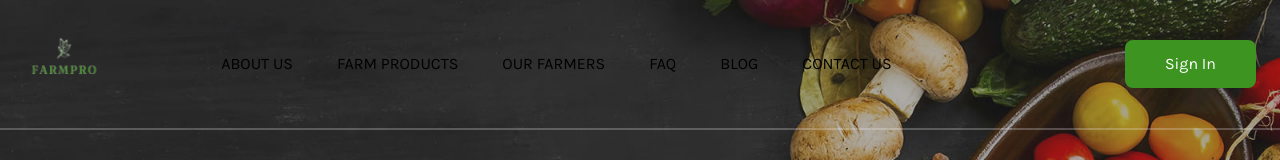
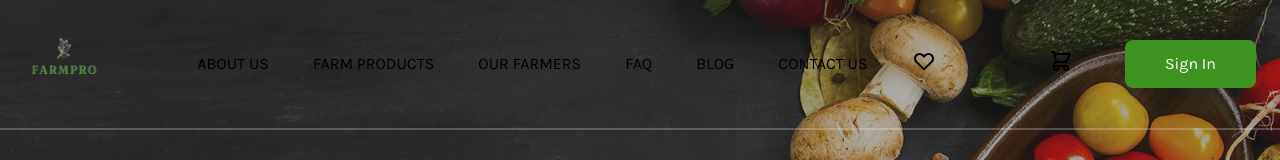
Before and after one commit to Emilsone/Farmpro-Website, a Vue app: page / in a window 1280 px wide. Shown: the top 160 px of the page. Built offline with nearby package versions, Linux system fonts and the light colour scheme.

Commit message:
add cart icon, and wish page icon

```diff
--- /dev/null
+++ b/src/components/ReturnHome.vue
@@ -0,0 +1,12 @@
+<template>
+  <div class="flex justify-center">
+    <a href="#" class="bg-black py-4 px-6 uppercase"
+      ><router-link to="/">Return to shop</router-link></a
+    >
+  </div>
+</template>
+<script>
+export default {
+  name: "ReturnHome",
+};
+</script>
--- a/src/components/TheHeader.vue
+++ b/src/components/TheHeader.vue
@@ -1,7 +1,16 @@
 <template>
   <nav :class="headerClassList" class="fixed w-full z-30 top-0 header___bar">
     <div
-      class="w-full container mx-auto flex flex-wrap items-center justify-between mt-0 py-2"
+      class="
+        w-full
+        container
+        mx-auto
+        flex flex-wrap
+        items-center
+        justify-between
+        mt-0
+        py-2
+      "
     >
       <div class="pl-4 flex items-center">
         <logo :isStickable="true" :isSticky="isSticky" />
@@ -31,80 +40,167 @@
 
       <div
         :class="navContentClassList"
-        class="w-full flex-grow lg:flex lg:items-center lg:w-auto lg:block mt-2 lg:mt-0 bg-white lg:bg-transparent text-black p-4 lg:p-0 z-20"
+        class="
+          w-full
+          flex-grow
+          lg:flex lg:items-center lg:w-auto lg:block
+          mt-2
+          lg:mt-0
+          bg-white
+          lg:bg-transparent
+          text-black
+          p-4
+          lg:p-0
+          z-20
+        "
       >
         <ul class="list-reset lg:flex justify-center flex-1 items-center">
           <li class="mr-3">
             <a
-              class="inline-block no-underline hover:text-gray-800 hover:text-underline py-2 px-4"
+              class="
+                inline-block
+                no-underline
+                hover:text-gray-800 hover:text-underline
+                py-2
+                px-4
+              "
               href="#"
               ><router-link to="/">ABOUT US </router-link></a
             >
           </li>
           <li class="mr-3">
             <a
-              class="inline-block no-underline hover:text-gray-800 hover:text-underline py-2 px-4"
+              class="
+                inline-block
+                no-underline
+                hover:text-gray-800 hover:text-underline
+                py-2
+                px-4
+              "
               href="#"
               ><router-link to="/">FARM PRODUCTS </router-link></a
             >
           </li>
           <li class="mr-3">
             <a
-              class="inline-block no-underline hover:text-gray-800 hover:text-underline py-2 px-4"
+              class="
+                inline-block
+                no-underline
+                hover:text-gray-800 hover:text-underline
+                py-2
+                px-4
+              "
               href="#"
-              ><router-link to="/farmers"
-                >OUR FARMERS</router-link
-            ></a>
+              ><router-link to="/farmers">OUR FARMERS</router-link></a
+            >
           </li>
           <li class="mr-3">
             <a
-              class="inline-block no-underline hover:text-gray-800 hover:text-underline py-2 px-4"
+              class="
+                inline-block
+                no-underline
+                hover:text-gray-800 hover:text-underline
+                py-2
+                px-4
+              "
               href="#"
               ><router-link to="/faq">FAQ <i class="icon-map"></i></router-link
             ></a>
           </li>
           <li class="mr-3">
             <a
-              class="inline-block no-underline hover:text-gray-800 hover:text-underline py-2 px-4"
+              class="
+                inline-block
+                no-underline
+                hover:text-gray-800 hover:text-underline
+                py-2
+                px-4
+              "
               href="#"
               ><router-link to="/blog">BLOG</router-link></a
             >
           </li>
           <li class="mr-3">
             <a
-              class="inline-block no-underline hover:text-gray-800 hover:text-underline py-2 px-4"
+              class="
+                inline-block
+                no-underline
+                hover:text-gray-800 hover:text-underline
+                py-2
+                px-4
+              "
               href="#"
               ><router-link to="/contact">CONTACT US</router-link></a
             >
           </li>
           <li class="mr-3">
             <a
-              class="inline-block no-underline hover:text-gray-800 hover:text-underline py-2 px-4"
+              class="
+                inline-block
+                no-underline
+                hover:text-gray-800 hover:text-underline
+                py-2
+                px-4
+              "
               href="#"
               ><router-link to="/wishlistpage">
-                <i
-                  class="fa fa-heart-o text-lg"
-                  aria-hidden="true"
-                ></i></router-link
+                <svg
+                  xmlns="http://www.w3.org/2000/svg"
+                  class="h-6 w-6"
+                  fill="none"
+                  viewBox="0 0 24 24"
+                  stroke="currentColor"
+                  stroke-width="2"
+                >
+                  <path
+                    stroke-linecap="round"
+                    stroke-linejoin="round"
+                    d="M4.318 6.318a4.5 4.5 0 000 6.364L12 20.364l7.682-7.682a4.5 4.5 0 00-6.364-6.364L12 7.636l-1.318-1.318a4.5 4.5 0 00-6.364 0z"
+                  /></svg></router-link
             ></a>
           </li>
         </ul>
         <ul class="list-reset lg:flex items-center">
           <li class="mr-3">
             <a
-              class="inline-block no-underline hover:text-gray-800 hover:text-underline py-2 px-4"
+              class="
+                inline-block
+                no-underline
+                hover:text-gray-800 hover:text-underline
+                py-2
+                px-4
+              "
               href="#"
               ><router-link to="/cartpage">
-                <i
-                  class="fa fa-shopping-bag text-2xl"
-                  aria-hidden="true"
-                ></i></router-link
+                <svg
+                  xmlns="http://www.w3.org/2000/svg"
+                  class="h-6 w-6"
+                  fill="none"
+                  viewBox="0 0 24 24"
+                  stroke="currentColor"
+                  stroke-width="2"
+                >
+                  <path
+                    stroke-linecap="round"
+                    stroke-linejoin="round"
+                    d="M3 3h2l.4 2M7 13h10l4-8H5.4M7 13L5.4 5M7 13l-2.293 2.293c-.63.63-.184 1.707.707 1.707H17m0 0a2 2 0 100 4 2 2 0 000-4zm-8 2a2 2 0 11-4 0 2 2 0 014 0z"
+                  /></svg></router-link
             ></a>
           </li>
 
           <li class="">
             <a
-              class="inline-block text-white shadow-2xl btn-sign px-10 no-underline hover:text-underline py-3 md:mx-6"
+              class="
+                inline-block
+                text-white
+                shadow-2xl
+                btn-sign
+                px-10
+                no-underline
+                hover:text-underline
+                py-3
+                md:mx-6
+              "
               href="#"
               ><router-link to="/signin"> Sign In </router-link></a
             >
--- /dev/null
+++ b/src/components/WishHero.vue
@@ -0,0 +1,17 @@
+<template>
+  <div class="container py-24 px-5 mx-auto my-12">
+    <div class="flex flex-col text-center w-full mb-12">
+      <h1 class="sm:text-3xl text-2xl font-bold title-font mb-4 text-gray-900">
+        wishlist is empty.
+      </h1>
+      <p class="lg:w-1/2 mx-auto leading-relaxed text-base text-gray-900 ">
+        You don't have any products in the wishlist yet. You will find a lot of
+        interesting products on our shop page
+      </p>
+      <div class=" pt-12">
+        <i class="fa fa-heart-o text-9xl text-black opacity-20" aria-hidden="true"></i>
+
+      </div>
+    </div>
+  </div>
+</template>
--- /dev/null
+++ b/src/views/WishPage.vue
@@ -0,0 +1,27 @@
+<template>
+  <main class="text-white">
+    <TheHeader />
+    <WishHero />
+    <ReturnHome />
+    <ServicePage />
+    <TheFooter />
+  </main>
+</template>
+<script>
+import TheHeader from "@/components/TheHeader.vue";
+import WishHero from "@/components/WishHero.vue";
+import ReturnHome from "@/components/ReturnHome.vue";
+import ServicePage from "@/components/ServicePage.vue";
+import TheFooter from "@/components/TheFooter.vue";
+export default {
+  components: {
+    TheHeader,
+    WishHero,
+    ReturnHome,
+    ServicePage,
+    TheFooter,
+  },
+};
+</script>
+<style scoped>
+</style>
```
